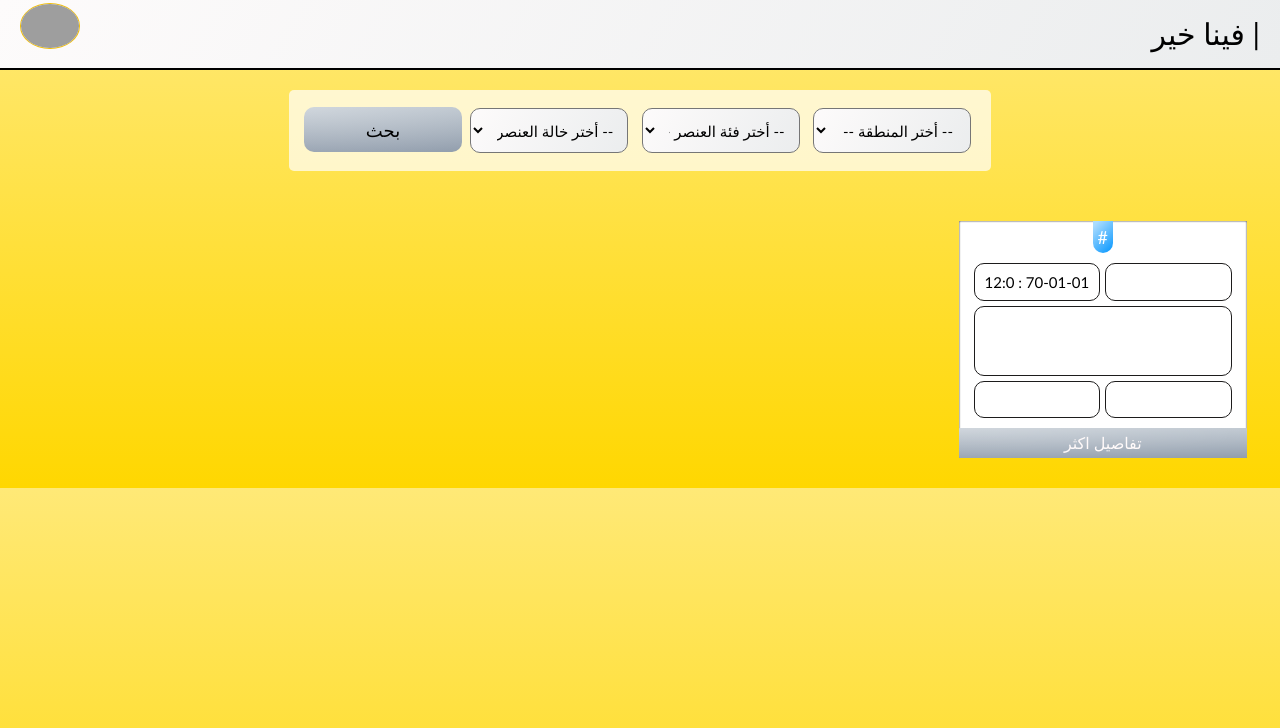
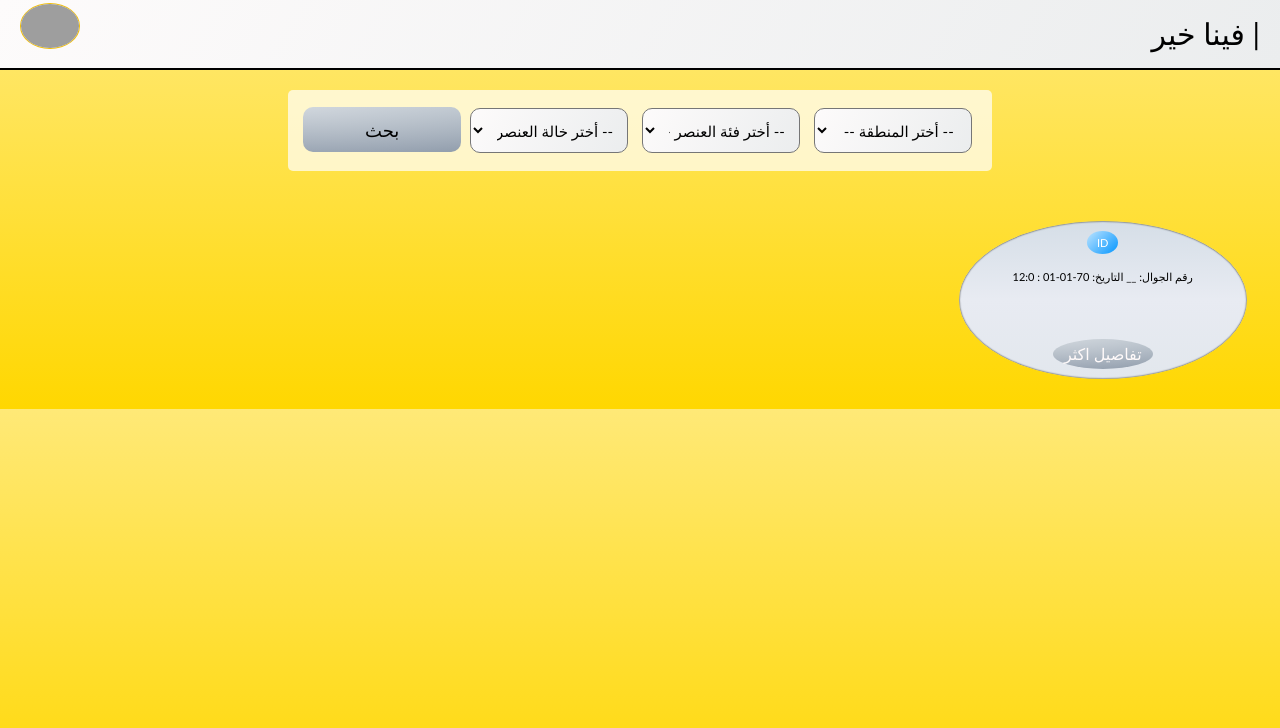
Before and after one commit to hus7sam/w, a PHP site: page /dispaly.php in a window 1280 px wide. Shown: the top 728 px of the page. Run offline with PHP 8.4, Linux system fonts and the light colour scheme; tables that the repository leaves empty or names only in its code hold one stand-in row (values such as "Sample post"); data that the repository does not hold is empty; grey boxes are pictures that could not be loaded.

Commit message:
done array

```diff
--- a/dispaly.php
+++ b/dispaly.php
@@ -89,16 +89,15 @@
         ?>
  <div class='grid-item'>
 
+         <p id="id_item"><?php echo  $row['ID']. " ID"; ?> </p>
+         <?php  if ($row['Status']==="جديد"):?>
+         <p class="p_newItem"><?php echo  'جديد'; ?> </p>
+         <?php elseif($row['Status']==="مستعمل"):   ?>
+         <p class="p_UsedItem"><?php echo  'مستعمل';  endif;?> </p>
 
-         <p id="id_item"><?php echo  $row['ID']. ' #'; ?> </p>
-      <table>
-          <tr>
-              <td><?php echo  $row['Number']; ?></td>
-              <td><?php echo  date("y-m-d : g:I",strtotime($row['Date'])); ?></td>
-          </tr>
 
-            <tr>
-                <td COLSPAN='2' class="td_desc">
+              <p class="p_item_1" COLSPAN='2'><?php echo  "رقم الجوال: " . $row['Number']. "  __ " ."التاريخ: " .date("y-m-d : g:I",strtotime($row['Date'])); ?></p>
+              <p class="p_item_2">
                         <?php
                         $string = strip_tags($row['Description']);
                             if (strlen($string) > 100) {
@@ -110,15 +109,14 @@
                             echo $string . " ..." ;
                         }else{ echo $string  ;} ?>
 
-                    </td>
-                </tr>
+                    </p>
 
-                <tr ALIGN='CENTER'>
+                <p class="p_item_1">
                     <td><?php  echo $row['State']; ?> </td>
                     <td><?php echo $row['City']; ?></td>
-                </tr>
+                </p>
 
-            </table>
+
      <a class="link_item" href="dispaly.php">تفاصيل اكثر</a>
        </div>
 
--- a/style.css
+++ b/style.css
@@ -6,7 +6,7 @@
     font-family: calibri;
     font-weight: normal;
     /*font-family: "Source Sans Pro", "Arial", sans-serif;*/
-    font-size: 13px;
+
 }
 
 .img_logo
@@ -252,15 +252,15 @@ footer a
 
 .grid-item {
     display: block;
-    background-color: white;
-    /*border: 1px solid rgba(0, 0, 0, 0.8);*/
+    background: linear-gradient(to bottom, #D5DEE7 0%, #E8EBF2 50%, #E2E7ED 100%), linear-gradient(to bottom, rgba(0,0,0,0.02) 50%, rgba(255,255,255,0.02) 61%, rgba(0,0,0,0.02) 73%), linear-gradient(33deg, rgba(255,255,255,0.20) 0%, rgba(0,0,0,0.20) 100%);
+    background-blend-mode: normal,color-burn;    /*border: 1px solid rgba(0, 0, 0, 0.8);*/
     text-align: center;
-    border-radius: 1px;
-    /*border: 1px solid #c4c3c3;*/
+    border-radius: 50%;
     -moz-box-shadow:    inset 0 0 2px #000000;
     -webkit-box-shadow: inset 0 0 2px #000000;
     box-shadow:         inset 0 0 2px #000000;
-    outline: black;
+    /*outline: 1px solid #000000;*/
+    /*outline-radius: 16px;*/
     padding: 0px;
 }
 
@@ -279,25 +279,22 @@ footer a
 .link_item
 {
     display: block;
-    width:100%;
-    margin: 0px auto;
+    width:100px;
+    margin: 0px auto 10px;
     padding:5px 5px;
     background: linear-gradient(-180deg, #BCC5CE 0%, #929EAD 98%), radial-gradient(at top left, rgba(255,255,255,0.30) 0%, rgba(0,0,0,0.30) 100%);
     background-blend-mode: screen;    color: snow;
     text-align: center;
     text-decoration: none;
-    border-radius:1px;
+    border-radius:50%;
     font-size: 16px;
 }
 
 .link_item:hover
 {
-    background-image: linear-gradient(to right, #4facfe 0%, #00f2fe 100%);}
+    background-image: linear-gradient(to right, #f8ec00 0%, #f9d423 100%);color: black;
+}
 
-.td_desc
-{
-    height: 70px;
-}
 .grid-item table
 {
     margin: 0px auto;
@@ -306,23 +303,24 @@ footer a
 
 }
 
-.grid-item table ,td
+.p_item_1
 {
-    table-layout: auto;
-    border-collapse: separate;
+    width: fit-content;
+    width: -moz-fit-content;
+    margin: 10px auto;
     padding: 5px 10px;
-    font-size: 13px;
-    border-spacing: 0.4rem;
-    height: 2.5em;
+    font-size: 19px;
 }
 
-.grid-item  td
+.p_item_2
 {
-    width: 50%;
-    border: 1px solid #1d1c1c;
-    border-radius:10px;
+    width: fit-content;
+    width: -moz-fit-content;
+    margin: 10px auto;
     padding: 5px 5px;
+    font-size: 19px;
 }
+
 
 
 .grid-item p{
@@ -682,13 +680,39 @@ input[type=text].input_form_insert:hover {
 
 #id_item
 {
+    display: inline-block;
     width: fit-content;
     width: -moz-fit-content;
-    margin:0 auto;
-    padding: 5px 5px;
+    margin:10px auto 0px;
+    padding: 5px 10px;
     background-image: linear-gradient( 135deg, #ABDCFF 10%, #0396FF 100%);
     text-align: center;
-    font-size: 18px;
     color: white;
-    border-radius: 0 0 10px 10px;
+    border-radius: 50%;
 }
+
+.p_newItem
+{
+    display: inline-block;
+    /*float: left;*/
+    width: fit-content;
+    width: -moz-fit-content;
+    margin:10px auto 0px;
+    padding: 5px 10px;
+    background-image: linear-gradient( 135deg, #c1ffab 10%, #449103 100%);
+    border-radius: 50%;
+    color: snow;
+}
+
+.p_UsedItem
+{
+    display: inline-block;
+    /*float: left;*/
+    width: fit-content;
+    width: -moz-fit-content;
+    margin:10px auto 0px;
+    padding: 5px 10px;
+    background-image: linear-gradient(to top, #ff0844 0%, #ffb199 100%);
+    border-radius: 50%;
+    color: white;
+}
```
